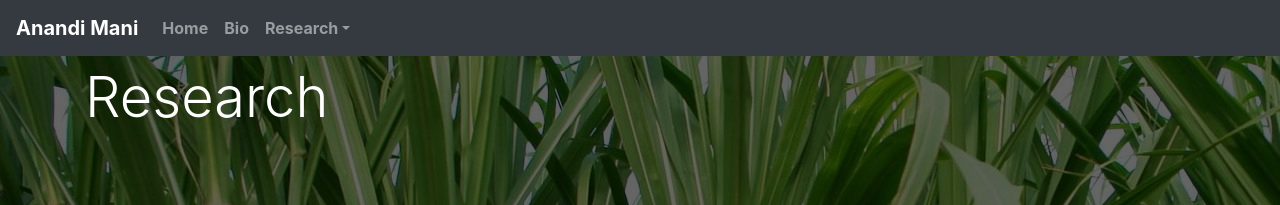
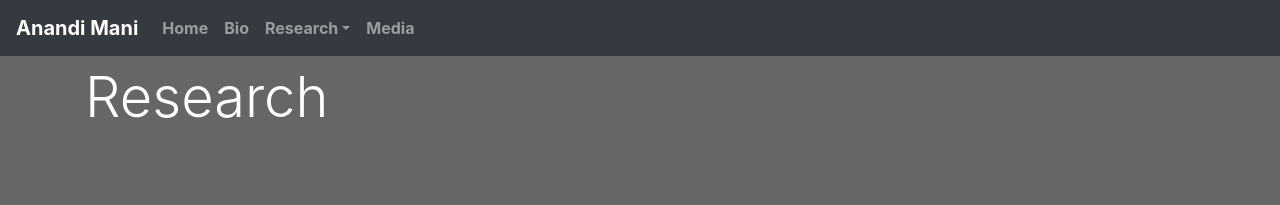
Before and after one commit to JoiFan/anandimani.github.io, a plain HTML site: page gender.html in a window 1280 px wide. Shown: the top 205 px of the page. Drawn offline with nearby package versions, Linux system fonts and the light colour scheme.

Commit message:
remove bg

```diff
--- a/gender.html
+++ b/gender.html
@@ -13,8 +13,8 @@
 
       body{
         position: relative;
-        background: url('bg.jpg');
-        background-attachment: fixed;
+        /*background: url('bg.jpg');
+        background-attachment: fixed;*/
         font-weight: bold;
    }
       .jumbotron{
@@ -89,6 +89,10 @@
           <div class="dropdown-divider"></div>
           <a class="dropdown-item" href="inequality.html">Inequality and Social Opportunity</a>
         </div>
+      </li>
+      </li>
+      <li class="nav-item">
+        <a class="nav-link" href="media.html">Media</a>
       </li>
     </ul>
   </div>
```
Also changed, not shown: behavioural.html (+4 -0 lines), inequality.html (+6 -2 lines), media.html (+2 -2 lines), political.html (+6 -2 lines).
